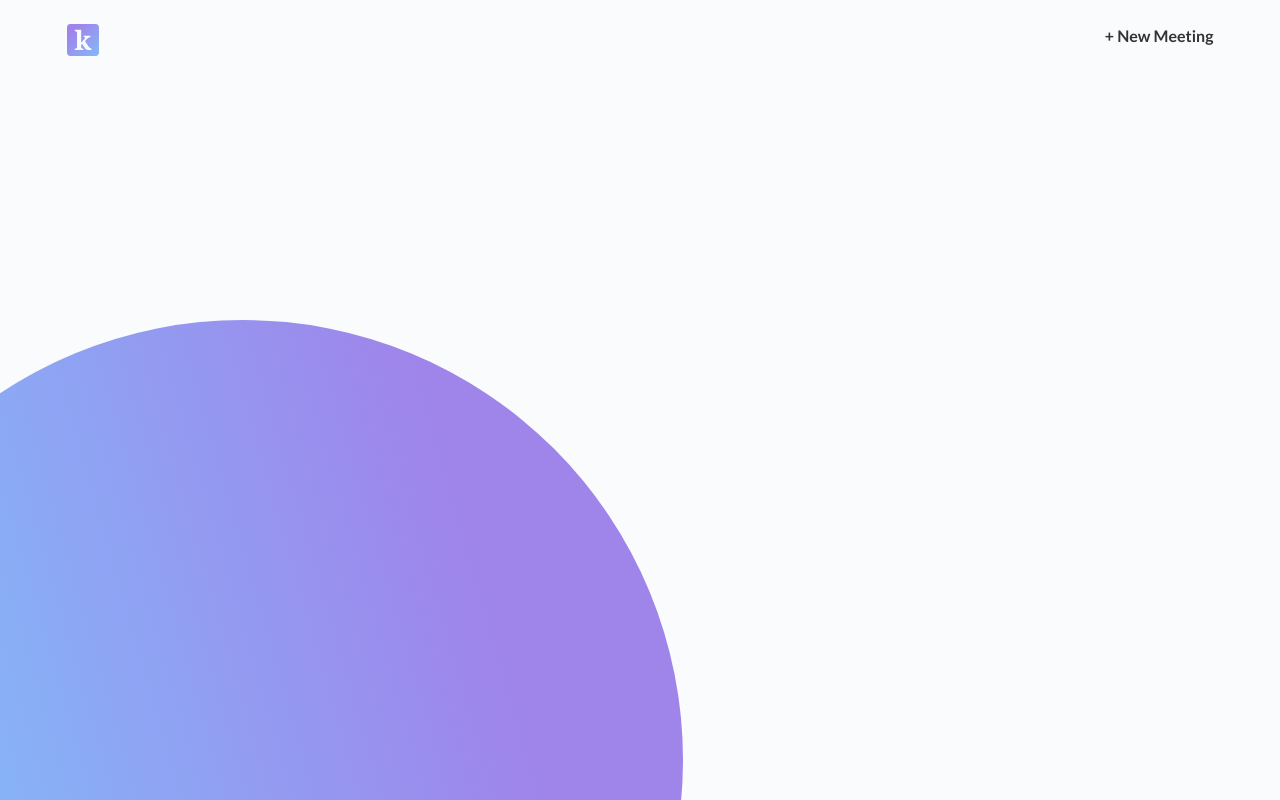
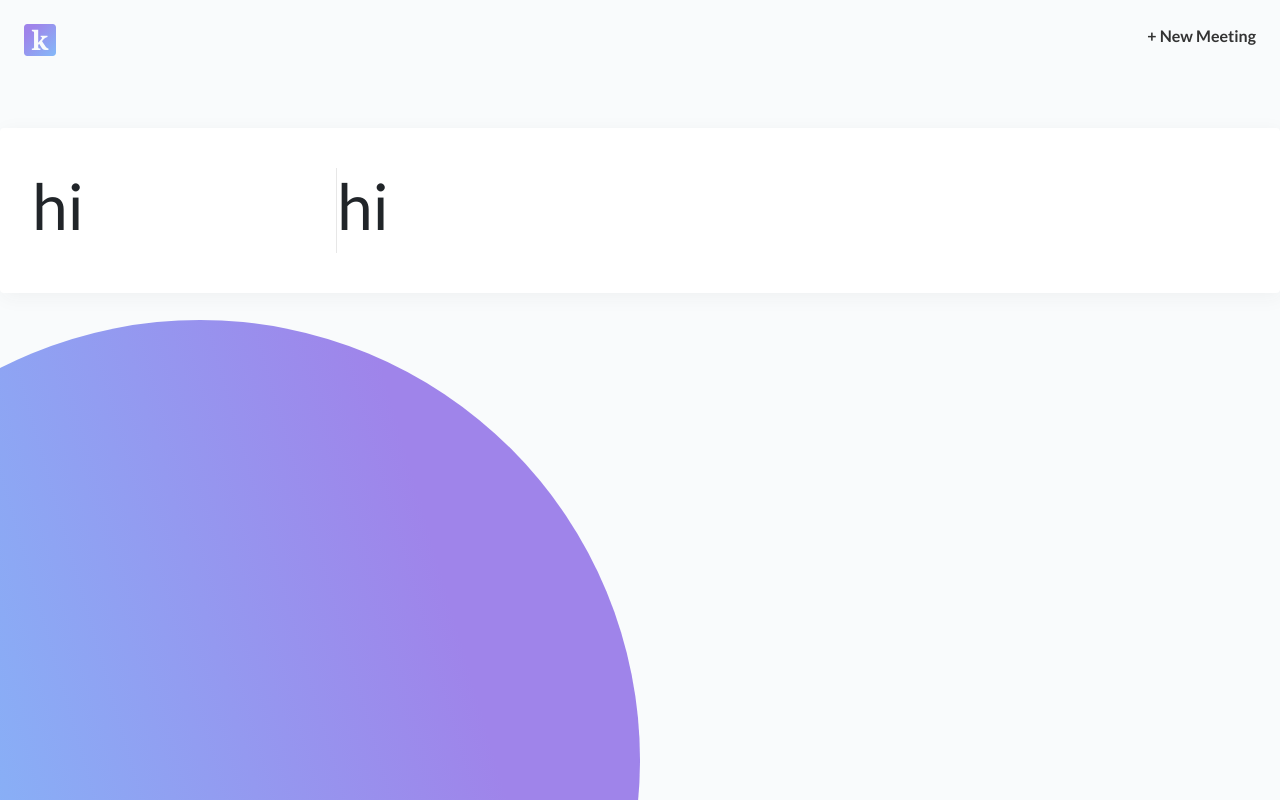
Before and after one commit to essamsleiman/komma-web, a React (Create React App) app: page /availability in a window 1280 px wide. Shown: the top 800 px of the page. Built offline with nearby package versions, Linux system fonts and the light colour scheme.

Commit message:
Setup of availability page

```diff
--- a/src/App.css
+++ b/src/App.css
@@ -3,9 +3,9 @@
 */
 
 /* media query to give the page a set width above a certain screen width */
-@media (min-width: 1200px) {
+@media (min-width: 1300px) {
   #content-container {
-    max-width: 1195px;
+    max-width: 1295px;
     margin: auto;
   }
 }
--- a/src/App.js
+++ b/src/App.js
@@ -1,9 +1,10 @@
 import './App.css';
 import "bootstrap/dist/css/bootstrap.min.css";
 import { BrowserRouter as Router, Route, Switch } from 'react-router-dom';
+import Navbar from "./components/navbar"
 import Home from "./components/home"
-import Create_meeting from "./components/create_meeting"
-import Navbar from "./components/navbar"
+import CreateMeeting from "./components/create_meeting"
+import Availability from "./components/availability"
 
 function App() {
 
@@ -15,7 +16,8 @@ function App() {
         <Router>
           <Switch>
             <Route exact path="/" component={Home} />
-            <Route exact path="/create" component={Create_meeting} />
+            <Route exact path="/create" component={CreateMeeting} />
+            <Route exact path="/availability" component={Availability} />
           </Switch>
         </Router>
       </div>
--- /dev/null
+++ b/src/components/availability.js
@@ -0,0 +1,24 @@
+import react, { useState, useEffect } from 'react';
+import "bootstrap/dist/css/bootstrap.min.css";
+import LeftBar from "./availability/left_bar"
+import TopBar from "./availability/top_bar"
+import "./css/availability.css";
+
+function Availability() {
+
+  return (
+    <div>
+        <div className="row no-gutters justify-content-center shadow-card top-margin">
+            <div className="col-3">
+                <LeftBar />
+            </div>
+            <div className="col-9">
+                <div className="vertical-bar"></div>
+                <TopBar />
+            </div>
+        </div>
+    </div>
+  );
+}
+
+export default Availability;
--- /dev/null
+++ b/src/components/availability/left_bar.js
@@ -0,0 +1,14 @@
+import react, { useState } from 'react';
+import "bootstrap/dist/css/bootstrap.min.css";
+import "../css/left_bar.css";
+
+function LeftBar() {
+
+  return (
+    <div>
+      <h1>hi</h1>
+    </div>
+);
+}
+
+export default LeftBar;
--- /dev/null
+++ b/src/components/availability/top_bar.js
@@ -0,0 +1,14 @@
+import react, { useState } from 'react';
+import "bootstrap/dist/css/bootstrap.min.css";
+import "../css/top_bar.css";
+
+function TopBar() {
+
+  return (
+    <div>
+      <h1>hi</h1>
+    </div>
+);
+}
+
+export default TopBar;
--- /dev/null
+++ b/src/components/css/availability.css
@@ -0,0 +1,15 @@
+.top-margin {
+  margin-top: 3rem;
+}
+.shadow-card {
+  padding: 2.5rem 2rem;
+  background: var(--white);
+  box-shadow: var(--drop-shadow);
+  border: none;
+  border-radius: 4px;
+}
+.vertical-bar {
+  height: 100%;
+  float: left;
+  border-left: solid 1px var(--verylightgray);
+}
```
Also changed, not shown: src/components/css/left_bar.css (added), src/components/css/top_bar.css (added).
